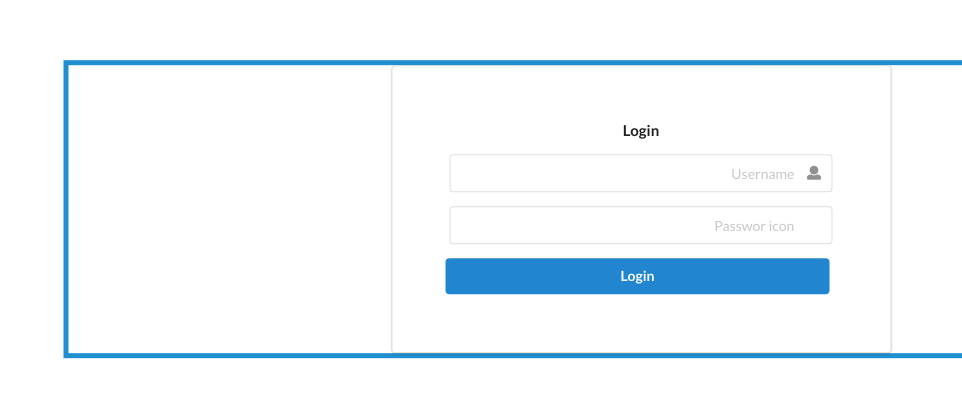
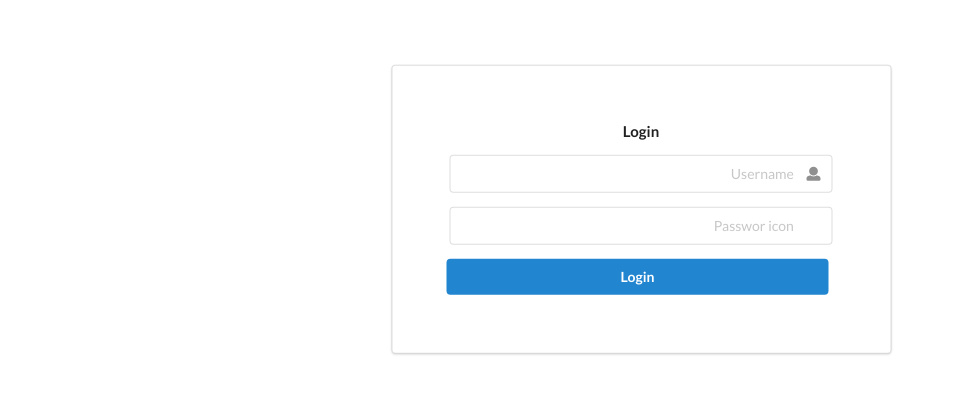
Before and after one commit to nuhaLamah/Carnaval, a React (Create React App) app: page / in a window 1280 px wide. Shown: the part 191-588 px from the top of the page, without its empty margins (318-1280 px from the left). Built offline with nearby package versions, Linux system fonts and the light colour scheme; no server answers.

Commit message:
removing border

```diff
--- a/src/component/storeForm/style.css
+++ b/src/component/storeForm/style.css
@@ -1,5 +1,5 @@
 .container {
-    border:5px solid rgb(31, 143, 207);
+
     padding: 50px;
     background-color: #ffffff;
     color: #333333;
```
